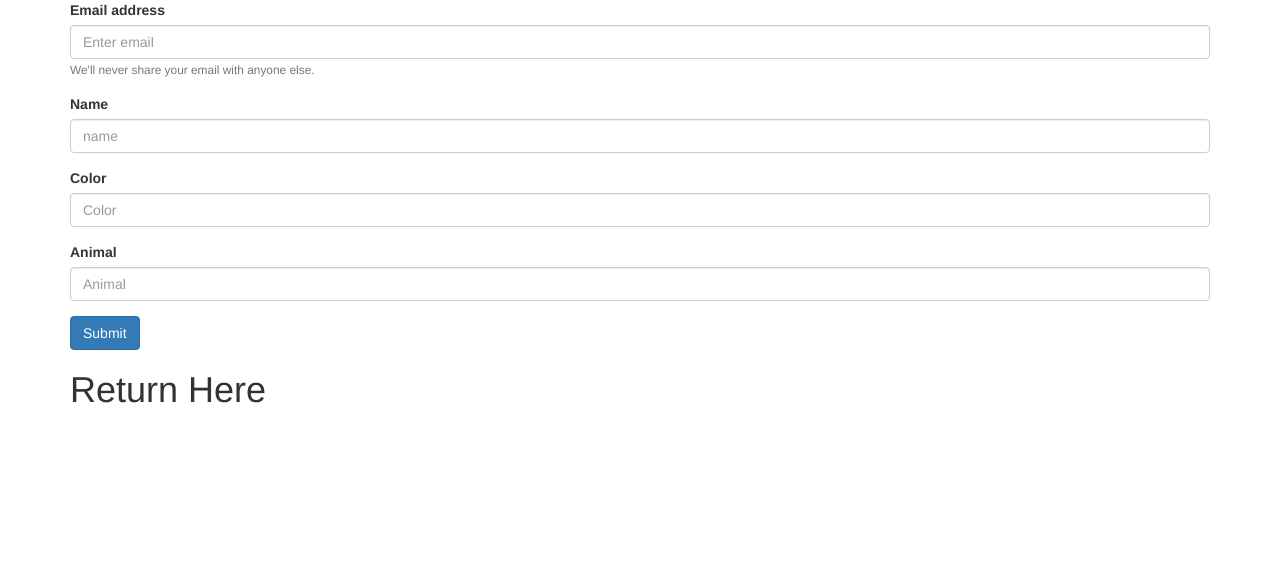
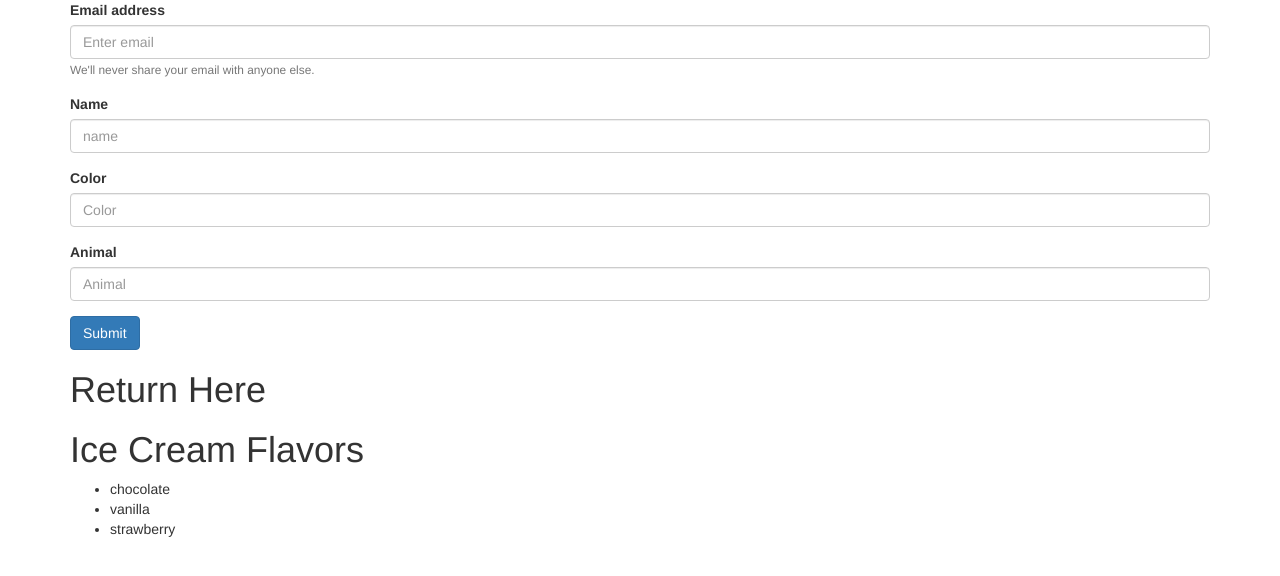
Before and after one commit to devinmounts/favorite-things, a plain HTML site: page index.html in a window 1280 px wide. Drawn offline with nearby package versions, Linux system fonts and the light colour scheme.

Commit message:
Add ice cream example

```diff
--- a/index.html
+++ b/index.html
@@ -33,9 +33,12 @@
     <div>
       <h1>Return Here</h1>
       <ul id="return">
-
       </ul>
-
+    </div>
+    <div>
+      <h1>Ice Cream Flavors</h1>
+      <ul id="iceCreamReturn">
+      </ul>
     </div>
   </div>
 </body>
--- a/js/scripts.js
+++ b/js/scripts.js
@@ -1,3 +1,5 @@
+//This was for Favorite Things practice
+
 function makeArray() {
   var email = $("#inputEmail").val();
   var name = $("#inputName").val();
@@ -16,16 +18,10 @@ function makeArray() {
   //console.log(array1);
   console.log(newArray);
 
-
-  //$("#return").prepend($("<li>")newArray);
-  // newArray.forEach(function(item){
-  //   $("#return").prepend("<li>"+ item + "</li>");
-  // });
-
   for (x=0; x<newArray.length; x++) {
     $("#return").prepend("<li>"+ newArray[x] + "</li>");
   };
-  //$("#return").prepend("<li>"+ newArray + "</li>");
+
 }
 
 
@@ -37,4 +33,12 @@ $(function() {
     makeArray();
   });
 
+  // Ice Cream Method
+
+  var flavors = ["chocolate", "vanilla", "strawberry"]
+
+    flavors.forEach(function(flavor) {
+      $("#iceCreamReturn").append("<li>" + flavor + "</li>");
+    });
+
 });
```
